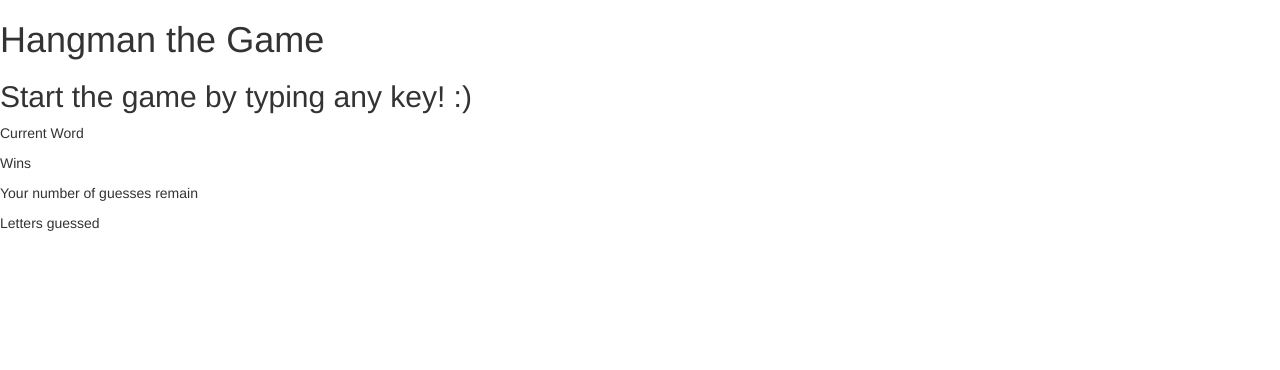
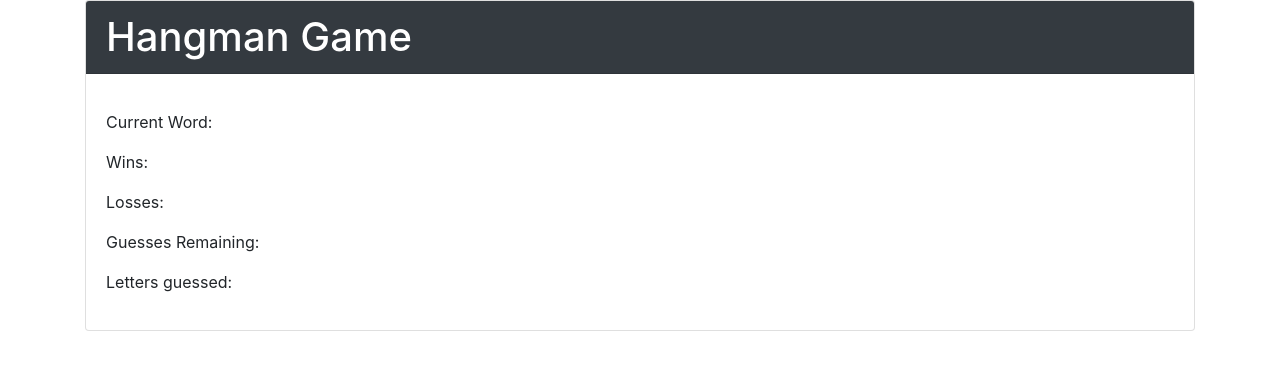
Before and after one commit to lynareiit/Hangman-Game, a website: page index.html in a window 1280 px wide. Drawn offline with nearby package versions, Linux system fonts and the light colour scheme.

Commit message:
styles added

```diff
--- a/index.html
+++ b/index.html
@@ -1,34 +1,52 @@
 <!DOCTYPE html>
+<html>
+<head>
+	<title>Hangman Game</title>
 
-<html lang ="en-us">
-	<head>
-	<meta charset="UTF-8">
-		<title>Psychic Game</title>
 	<link rel="stylesheet" type="text/css" href="./assets/css/reset.css">
-		<!-- <link rel="stylesheet" type="text/css" href="./assets/css/style.css"> -->
+  	<link rel="stylesheet" type="text/css" href="css/styles.css">
+	<link rel="stylesheet" href="https://maxcdn.bootstrapcdn.com/bootstrap/4.0.0-beta.2/css/bootstrap.min.css">
 	<script src="./assets/javascript/game.js"></script>
-		<link rel="stylesheet" href="https://maxcdn.bootstrapcdn.com/bootstrap/3.3.7/css/bootstrap.min.css" />
-
-
 </head>
 
 <body>
-		<h1>Hangman the Game</h1>
-		<h2>Start the game by typing any key! :)</h3>
+	<div class="container wrapper">
 
+		<!-- <div class="container-fluid my_header">
+			<h1><img id="logo" src="img/newspaper-logo.png"> New York Times Search</h1>
+		</div> -->
+
+		<div class="card">
+			<h1 class="card-header bg-dark text-white">Hangman Game</h1>
+			<div class="card-body">
+
+	    		<form id="search-form">
 						<p id ="current-word"></p>
 
-		<p>Current Word
+						<p>Current Word:
 							<span id="underscores"></span></p>
 
-		<p>Wins
+						<p>Wins:
 							<span id="wins-count"></span></h3>
 
-		<p>Your number of guesses remain
+						<p>Losses:
+							<span id="losses-count"></span></h3>
+
+						<p>Guesses Remaining:
 							<span id="counter"></span></p>
 
-		<p>Letters guessed
+						<p>Letters guessed:
 							<span id="letters-guessed"></span></p >
+		    	</form>
+		    </div>
+		</div>
+	</div>
 
+	<script src="https://cdnjs.cloudflare.com/ajax/libs/jquery/3.2.1/jquery.min.js"></script>
+	<script src="js/search.js">
+
+
+
+	</script>
 </body>
 </html>
```
Lines whose indentation alone changed are shown as unchanged.
